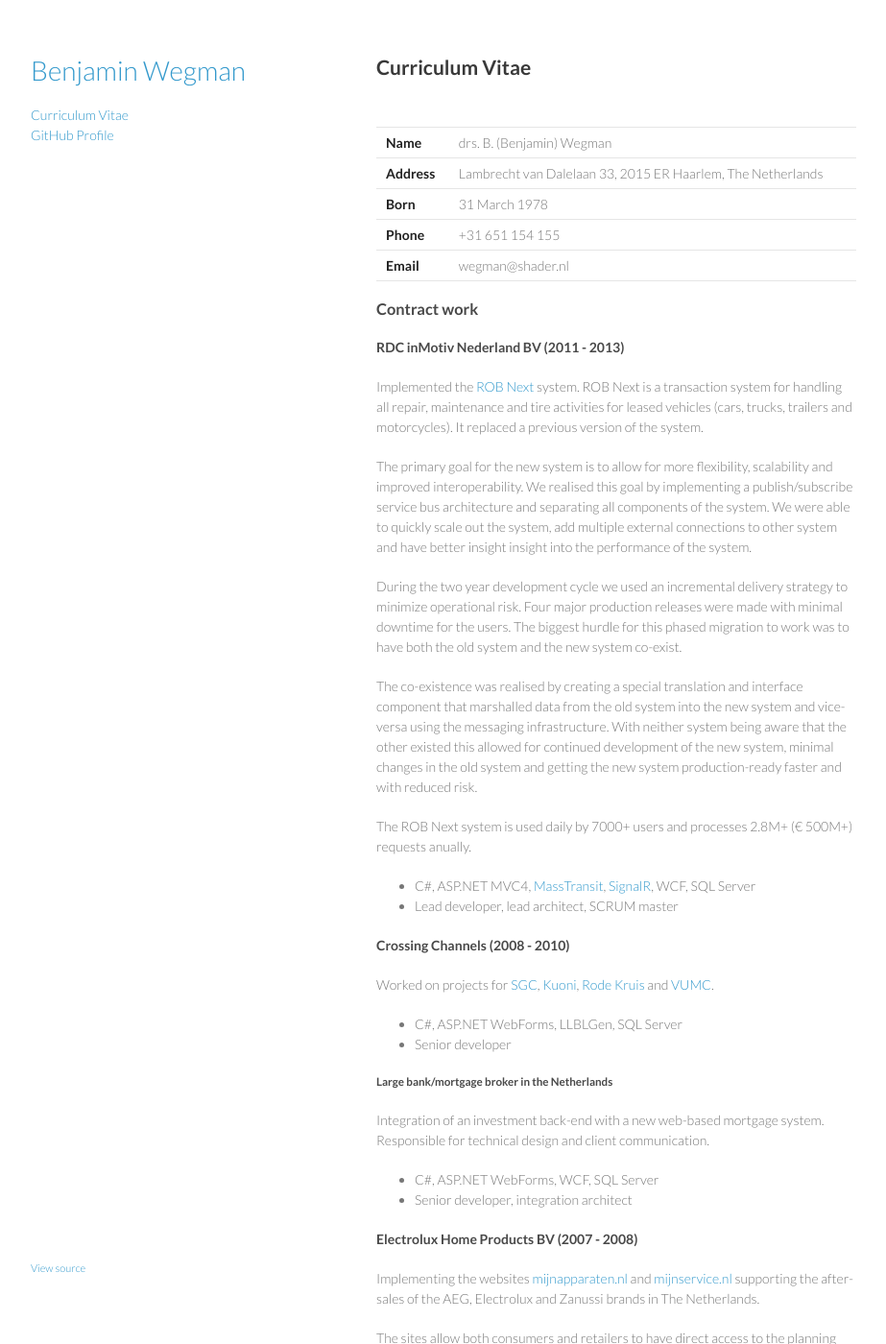
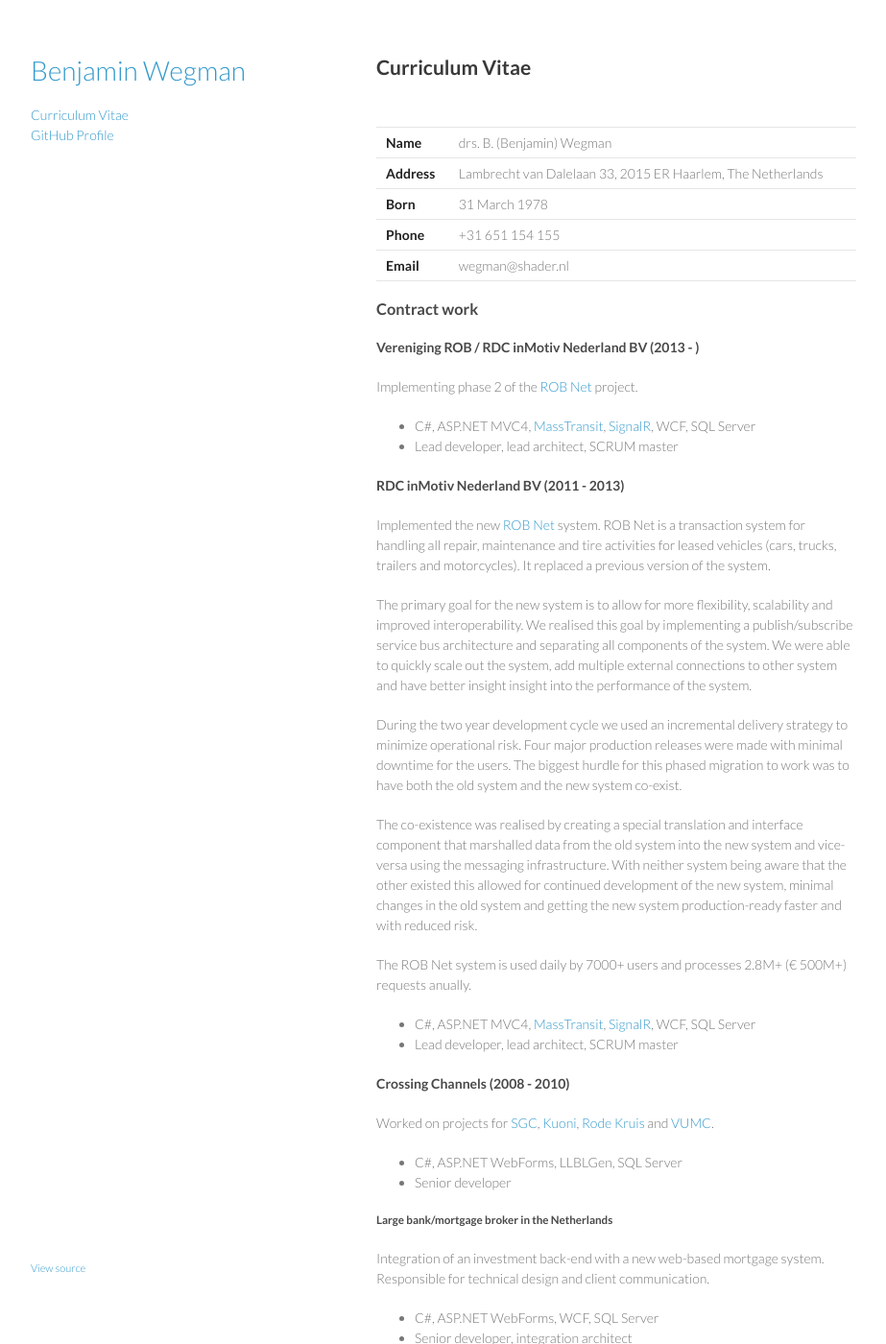
Before and after one commit to bwegman/bwegman.github.io, a Jekyll site: the page built from curriculum-vitae/index.md, in a window 1280 px wide and 1400 px high. Shown: the whole window at 96% size, without its empty margins (178-1101 px from the left). Built offline with Jekyll 4.4.1, drawn with Linux system fonts in a browser that asks for light colours; Markdown is read by kramdown in place of the engine named in the settings.

Commit message:
Added new phase 2 ROB Net to CV

```diff
--- a/curriculum-vitae/index.md
+++ b/curriculum-vitae/index.md
@@ -15,9 +15,16 @@
 
 ### Contract work
 
+#### Vereniging ROB / RDC inMotiv Nederland BV (2013 - )
+
+Implementing phase 2 of the [ROB Net](http://www.rob-net.nl) project.
+
+* C#, ASP.NET MVC4, [MassTransit](https://github.com/MassTransit/MassTransit), [SignalR](https://github.com/signalR/SignalR), WCF, SQL Server
+* Lead developer, lead architect, SCRUM master
+
 #### RDC inMotiv Nederland BV (2011 - 2013)
 
-Implemented the [ROB Next](http://www.rob-net.nl) system. ROB Next is a transaction system for handling all repair, maintenance and tire activities for leased vehicles (cars, trucks, trailers and motorcycles). It replaced a previous version of the system.
+Implemented the new [ROB Net](http://www.rob-net.nl) system. ROB Net is a transaction system for handling all repair, maintenance and tire activities for leased vehicles (cars, trucks, trailers and motorcycles). It replaced a previous version of the system.
 
 The primary goal for the new system is to allow for more flexibility, scalability and improved interoperability. We realised this goal by implementing a publish/subscribe service bus architecture and separating all components of the system. We were able to quickly scale out the system, add multiple external connections to other system and have better insight insight into the performance of the system.
 
@@ -25,7 +32,7 @@
 
 The co-existence was realised by creating a special translation and interface component that marshalled data from the old system into the new system and vice-versa using the messaging infrastructure. With neither system being aware that the other existed this allowed for continued development of the new system, minimal changes in the old system and getting the new system production-ready faster and with reduced risk.
 
-The ROB Next system is used daily by 7000+ users and processes 2.8M+ (&euro; 500M+) requests anually.
+The ROB Net system is used daily by 7000+ users and processes 2.8M+ (&euro; 500M+) requests anually.
 
 * C#, ASP.NET MVC4, [MassTransit](https://github.com/MassTransit/MassTransit), [SignalR](https://github.com/signalR/SignalR), WCF, SQL Server
 * Lead developer, lead architect, SCRUM master
```
